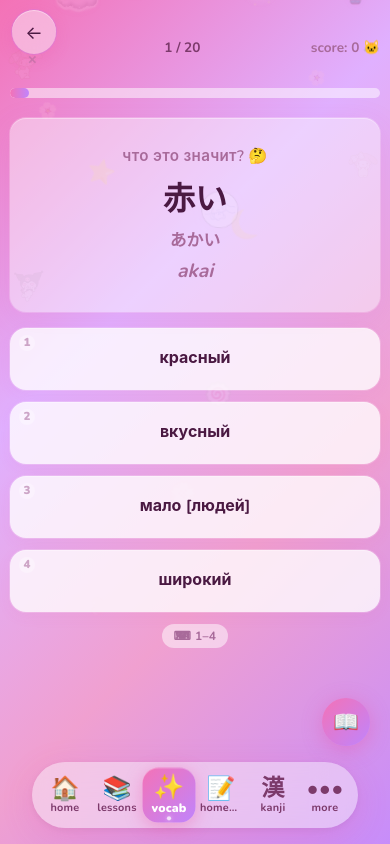
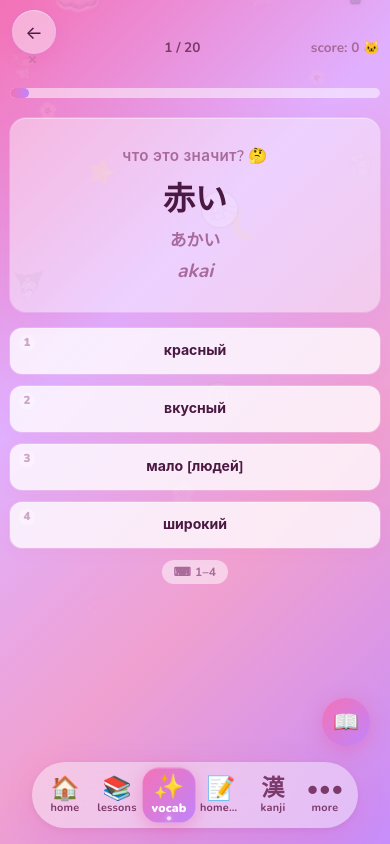
Before and after one commit to alsusstan/nihongo-public, a React (Vite) app: page /quiz/vocab in a window 390 px wide. Both pictures are taken after a click on the button "старт". Built offline with nearby package versions, Linux system fonts and the light colour scheme.

Commit message:
Stabilize vocab quiz mobile flow

```diff
--- a/src/index.css
+++ b/src/index.css
@@ -465,6 +465,10 @@ input:focus, textarea:focus {
 /* quiz option hover */
 .quiz-option {
   transition: all 0.2s ease;
+  border-radius: 16px;
+  line-height: 1.28;
+  overflow-wrap: anywhere;
+  word-break: normal;
   /* Remove backdrop-filter: each button is at a different position, so blur captures
      a different slice of the gradient bg, making buttons look uneven in color */
   backdrop-filter: none !important;
@@ -704,6 +708,13 @@ input[type="range"].kawaii-slider::-moz-range-thumb {
   /* smaller glass padding on mobile */
   .glass { padding: 16px; }
   .glass-sm { padding: 10px 14px; }
+  .quiz-option {
+    border-radius: 14px !important;
+    min-height: 48px !important;
+    padding: 12px 12px !important;
+    font-size: 0.92rem !important;
+    line-height: 1.24 !important;
+  }
   /* disable hover effects on touch */
   .glass-hover:hover {
     transform: none !important;
@@ -724,6 +735,12 @@ input[type="range"].kawaii-slider::-moz-range-thumb {
   .btn { padding: 8px 13px; font-size: 0.85rem; }
   .btn-cute { padding: 9px 15px; }
   .glass { padding: 12px; }
+  .quiz-option {
+    border-radius: 12px !important;
+    min-height: 46px !important;
+    padding: 10px 11px !important;
+    font-size: 0.88rem !important;
+  }
 }
 
 @media (max-width: 380px) {
--- a/src/pages/VocabQuiz.jsx
+++ b/src/pages/VocabQuiz.jsx
@@ -824,6 +824,7 @@ export default function VocabQuiz() {
           typingMode={typingMode && isReverse}
           isTimed={isTimed}
           timeLimit={timeLimit}
+          isPaused={showCountdown}
           romajiInQuiz={romajiInQuiz}
         />
       )}
@@ -1305,7 +1306,7 @@ const rvStyles = {
   },
 }
 
-function QuizScreen({ question, currentIndex, totalQuestions, selectedAnswer, isCorrect, score, streak, onAnswer, onNext, isEndless, isSuddenDeath, isReverse, typingMode, isTimed, timeLimit, romajiInQuiz }) {
+function QuizScreen({ question, currentIndex, totalQuestions, selectedAnswer, isCorrect, score, streak, onAnswer, onNext, isEndless, isSuddenDeath, isReverse, typingMode, isTimed, timeLimit, isPaused, romajiInQuiz }) {
   const isMobile = useIsMobile()
   const progress = (isEndless || isSuddenDeath) ? 100 : ((currentIndex + 1) / totalQuestions) * 100
   const [timeLeft, setTimeLeft] = useState(timeLimit)
@@ -1346,10 +1347,11 @@ function QuizScreen({ question, currentIndex, totalQuestions, selectedAnswer, is
 
   // Countdown timer
   useEffect(() => {
-    if (!isTimed || selectedAnswer !== null) {
+    if (!isTimed || isPaused || selectedAnswer !== null) {
       if (countdownRef.current) clearInterval(countdownRef.current)
       return
     }
+    if (countdownRef.current) clearInterval(countdownRef.current)
     countdownRef.current = setInterval(() => {
       setTimeLeft(prev => {
         if (prev <= 0.1) {
@@ -1362,14 +1364,14 @@ function QuizScreen({ question, currentIndex, totalQuestions, selectedAnswer, is
       })
     }, 100)
     return () => { if (countdownRef.current) clearInterval(countdownRef.current) }
-  }, [isTimed, selectedAnswer, currentIndex, onAnswer])
+  }, [isTimed, isPaused, selectedAnswer, currentIndex, timeLimit, onAnswer])
 
   const timerPct = isTimed ? (timeLeft / timeLimit) * 100 : 100
   const timerUrgent = isTimed && timeLeft <= 3
 
   // Keyboard shortcuts: press 1-4 to select answer (only in choice mode, not typing)
   useEffect(() => {
-    if (typingMode) return
+    if (typingMode || isPaused) return
     const handler = (e) => {
       if (selectedAnswer !== null) return
       const num = parseInt(e.key, 10)
@@ -1379,7 +1381,7 @@ function QuizScreen({ question, currentIndex, totalQuestions, selectedAnswer, is
     }
     window.addEventListener('keydown', handler)
     return () => window.removeEventListener('keydown', handler)
-  }, [selectedAnswer, question, onAnswer, typingMode])
+  }, [selectedAnswer, question, onAnswer, typingMode, isPaused])
 
   // Pick feedback phrase once when answer is selected (stable across re-renders)
   const feedbackPhrase = useMemo(() => {
@@ -1551,7 +1553,7 @@ function QuizScreen({ question, currentIndex, totalQuestions, selectedAnswer, is
               type="text"
               value={typingInput}
               onChange={(e) => setTypingInput(e.target.value)}
-              disabled={selectedAnswer !== null}
+              disabled={isPaused || selectedAnswer !== null}
               placeholder="type romaji..." aria-label="type romaji reading"
               spellCheck={false}
               autoComplete="off"
@@ -1570,9 +1572,9 @@ function QuizScreen({ question, currentIndex, totalQuestions, selectedAnswer, is
             />
             <button
               type="submit"
-              disabled={selectedAnswer !== null || !typingInput.trim()}
+              disabled={isPaused || selectedAnswer !== null || !typingInput.trim()}
               className="btn btn-cute"
-              style={{ flexShrink: 0, opacity: selectedAnswer !== null || !typingInput.trim() ? 0.5 : 1, pointerEvents: selectedAnswer !== null ? 'none' : 'auto' }}
+              style={{ flexShrink: 0, opacity: isPaused || selectedAnswer !== null || !typingInput.trim() ? 0.5 : 1, pointerEvents: isPaused || selectedAnswer !== null ? 'none' : 'auto' }}
             >
               →
             </button>
@@ -1625,7 +1627,7 @@ function QuizScreen({ question, currentIndex, totalQuestions, selectedAnswer, is
               onClick={() => onAnswer(opt)}
               className="glass-sm quiz-option"
               style={optStyle}
-              disabled={selectedAnswer !== null}
+              disabled={isPaused || selectedAnswer !== null}
             >
               <span style={styles.optionNumber}>{i + 1}</span>
               {isReverse ? (
```
